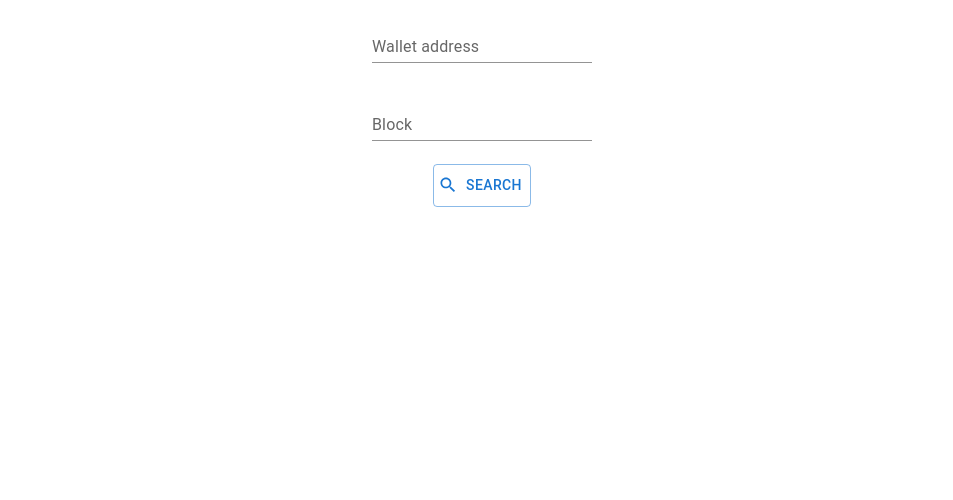
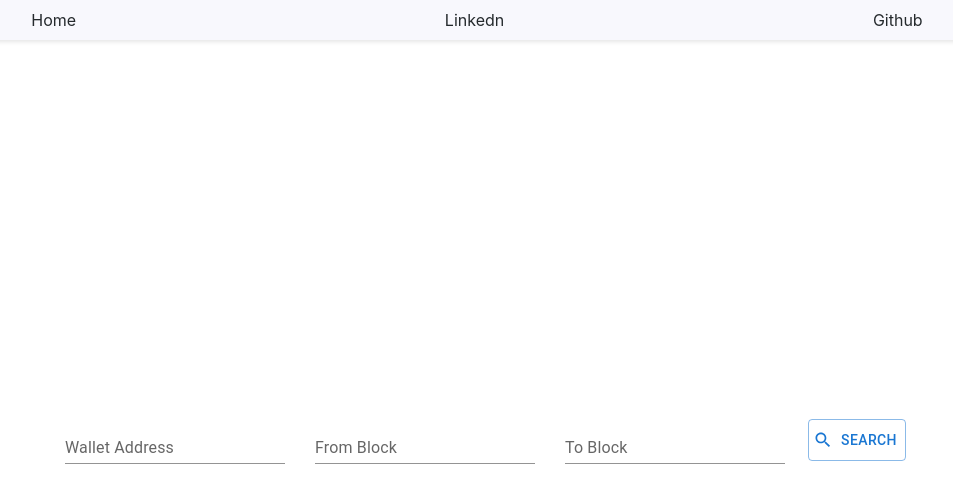
Before and after one commit to marija117/ethereum-transactions-crawler, a React (Create React App) app: page / in a window 1280 px wide. Shown: the top 500 px of the page, without its empty margins (158-1111 px from the left). Built offline with nearby package versions, Linux system fonts and the light colour scheme.

Commit message:
Move logic from App to Home page.

```diff
--- a/src/App.tsx
+++ b/src/App.tsx
@@ -1,32 +1,20 @@
-import React, { useState } from 'react';
-import InputField from './components/InputField';
-import Button from './components/Button';
-
+import React from 'react';
+import { BrowserRouter as Router, Route, Routes } from 'react-router-dom';
+import Navbar from './components/Navbar';
+import Home from './pages/Home';
 import './App.css';
 
 const App: React.FC = () => {
-  const [walletAddress, setWalletAddress] = useState('');
-  const [block, setBlock] = useState('');
-
-  const handleWalletAddressChange = (value: string) => {
-    setWalletAddress(value);
-  };
-
-  const handleBlockChange = (value: string) => {
-    setBlock(value);
-  };
-
-  const handleSubmit = () => {
-    // Handle the form submission logic
-    console.log('Input 1:', walletAddress);
-    console.log('Input 2:', block);
-  };
-
   return (
     <div className="App">
-      <InputField label="Wallet address" value={walletAddress} onChange={handleWalletAddressChange} />
-      <InputField label="Block" value={block} onChange={handleBlockChange} />
-      <Button onClick={handleSubmit} />
+      <Router>
+        <div>
+          <Navbar />
+          <Routes>
+            <Route path="/" element={<Home />} />
+          </Routes>
+        </div>
+      </Router>
     </div>
   );
 };
--- /dev/null
+++ b/src/pages/Home.css
@@ -0,0 +1,6 @@
+.home-container {
+  display: flex;
+  justify-content: center;
+  align-items: center;
+  height: 100vh;
+}
--- /dev/null
+++ b/src/pages/Home.tsx
@@ -0,0 +1,39 @@
+import React, { useState } from 'react';
+import './Home.css';
+import CustomButton from '../components/Button';
+import InputField from '../components/InputField';
+
+const Home: React.FC = () => {
+  const [walletAddress, setWalletAddress] = useState('');
+  const [fromBlock, setFromBlock] = useState('');
+  const [toBlock, setToBlock] = useState('');
+
+  const handleWalletAddressChange = (value: string) => {
+    setWalletAddress(value);
+  };
+
+  const handleFromBlockChange = (value: string) => {
+    setFromBlock(value);
+  };
+
+  const handleToBlockChange = (value: string) => {
+    setToBlock(value);
+  };
+
+  const handleSubmit = () => {
+    console.log('Wallet Address:', walletAddress);
+    console.log('From Block:', fromBlock);
+    console.log('To Block:', toBlock);
+  };
+
+  return (
+    <div className="home-container">
+      <InputField label="Wallet Address" value={walletAddress} onChange={handleWalletAddressChange} />
+      <InputField label="From Block" value={fromBlock} onChange={handleFromBlockChange} />
+      <InputField label="To Block" value={toBlock} onChange={handleToBlockChange} />
+      <CustomButton onClick={handleSubmit} />
+  </div>
+  );
+};
+
+export default Home;
```
